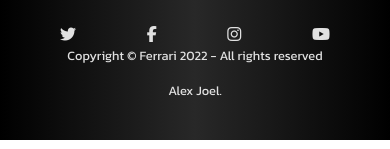
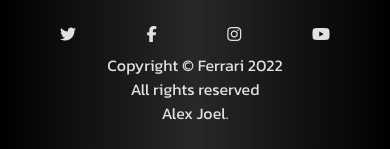
Before and after one commit to AlexanderSDF/CoderHouse-ProyectoFinalDW, a website: page index.html in a window 390 px wide. Shown: the part 1320-1469 px from the top of the page. Drawn offline with nearby package versions, Linux system fonts and the light colour scheme.

Commit message:
Proyecto final

```diff
--- a/index.html
+++ b/index.html
@@ -136,7 +136,10 @@
         </div>
         <div class="textoCopy">
           <p>
-            Copyright © Ferrari 2022 - All rights reserved
+            Copyright © Ferrari 2022
+          </p>
+          <p>
+            All rights reserved
           </p>
           <p>
             Alex Joel.
--- a/scss/modificadores/_mediaq.scss
+++ b/scss/modificadores/_mediaq.scss
@@ -36,10 +36,15 @@
             "trofeo4 trofeo5 trofeo6";
       }
    }
-   .footer .textoFooter {
+   .footer {
+      .textoFooter {
          flex-direction: column;
          align-items: center;
          padding: 1.5rem;
+         .listaFooter{
+            margin-bottom: 2%;
+         }
+      }
    }
 }
 
@@ -71,11 +76,17 @@
             "trofeo5 trofeo6";
       }
    }
-   .footer .textoFooter .listaFooter ul {
+   .footer {
+      .textoFooter {
+         .listaFooter {
+            ul {
                width: 270px;
                display: flex;
                justify-content: space-between;
                list-style: none;
+            }
+         }
+      }
    }
    #somos {
       p {
@@ -108,7 +119,16 @@
          }
       }
    }
-   .footer .textoFooter .textoCopy p {
-      font-size: 80%;
+   .footer {
+      .textoFooter {
+         .textoCopy {
+            display: flex;
+            flex-direction: column;
+            p {
+               font-size: 1rem;
+               margin: 0;
             }
          }
+      }
+   }
+}
--- a/scss/pages/_general.scss
+++ b/scss/pages/_general.scss
@@ -74,9 +74,12 @@
          }
       }
       .textoCopy {
+         display: flex;
+         flex-direction: row;
          text-align: center;
          p {
-            @include titulosPrincipales(1rem, $secundario, 300, center);
+            @include titulosPrincipales(1.2rem, $secundario, 300, center);
+            margin-right: 15px;
          }
       }
    }
```
Also changed, not shown: css/style.css. Lines whose indentation alone changed are shown as unchanged.
